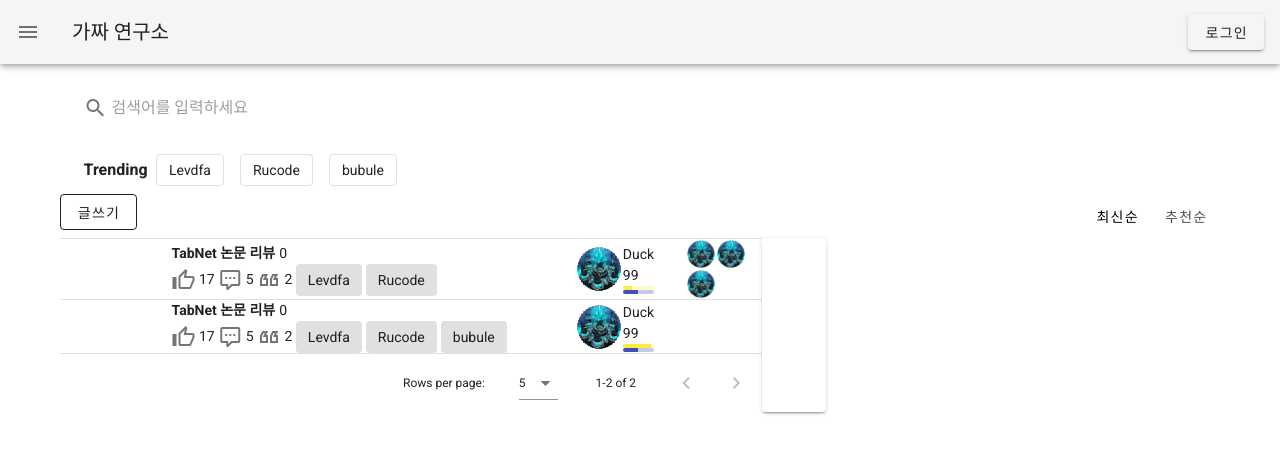
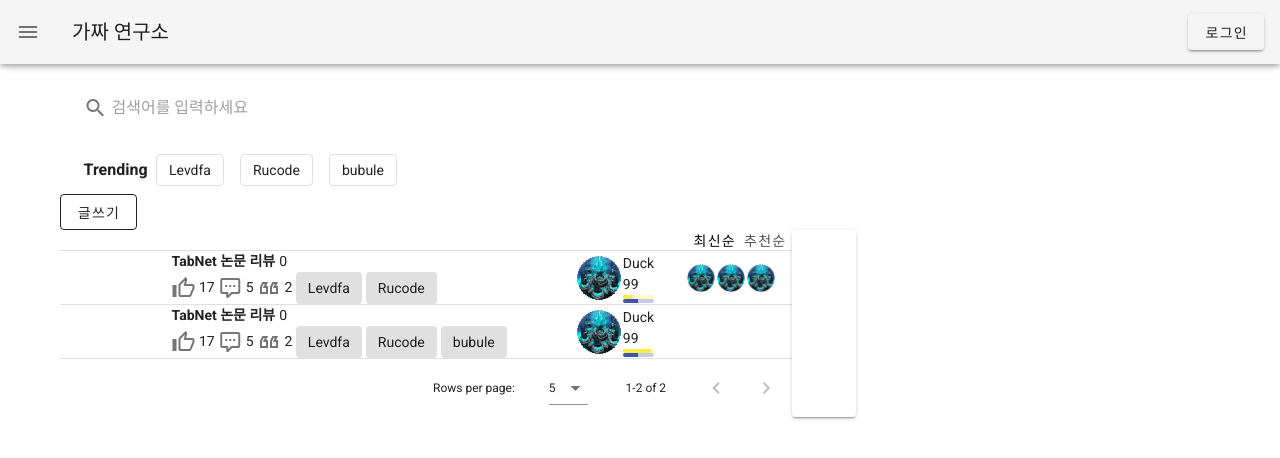
Before and after one commit to pseudolab/PseudoFront, a Nuxt app: page /archive in a window 1280 px wide. Shown: the top 458 px of the page. Built offline with nearby package versions, Linux system fonts and the light colour scheme.

Commit message:
Move: Table.vue 상단에 그려질 <hr> 내부로 이동

```diff
--- a/components/common/Table.vue
+++ b/components/common/Table.vue
@@ -1,5 +1,9 @@
 <template>
-  <div>
+  <article class="table">
+    <v-btn-toggle mandatory group dense class="table--sort d-flex justify-end">
+      <v-btn class="table--sort__btn">최신순</v-btn>
+      <v-btn class="table--sort__btn">추천순</v-btn>
+    </v-btn-toggle>
     <hr
       :style="{
         border: 'none',
@@ -12,7 +16,6 @@
       :headers="headers"
       :items="tableData"
       :items-per-page="5"
-      class="table"
       :loading="false"
       @click:row="clickRow"
     >
@@ -85,7 +88,7 @@
         </div>
       </template>
     </v-data-table>
-  </div>
+  </article>
 </template>
 <script>
 /*
@@ -147,11 +150,19 @@ export default {
     justify-content: center;
     align-items: center;
   }
-  &__contributer {
-    display: grid;
-    grid-template-rows: repeat(2, 1fr);
-    grid-template-columns: repeat(2, 1fr);
-    justify-items: center;
+  &--sort {
+    &__btn {
+      margin: 0 3px 0 0 !important;
+      padding: 0 !important;
+      height: 20px !important;
+    }
+    & .v-btn--active > .v-btn__content {
+      color: #000;
+    }
+    &
+      .v-btn:not(.v-btn--text):not(.v-btn--outlined):not(:hover).v-btn--active:before {
+      opacity: 0;
+    }
   }
 }
 </style>
--- a/pages/archive/index.vue
+++ b/pages/archive/index.vue
@@ -10,13 +10,7 @@
       <strong>Trending</strong>
       <ChipBoadr :chips="chips" @changeSelectedChips="changeSelectedChips" />
     </article>
-    <article class="archive--btn-box d-flex justify-space-between">
-      <v-btn outlined> 글쓰기 </v-btn>
-      <v-btn-toggle mandatory group dense class="archive--btn-box--sort">
-        <v-btn>최신순</v-btn>
-        <v-btn>추천순</v-btn>
-      </v-btn-toggle>
-    </article>
+    <v-btn outlined> 글쓰기 </v-btn>
     <div class="d-flex">
       <Table :table-data="tableData" :loading="loading" />
       <RankBoard />
@@ -125,15 +119,3 @@ export default {
   },
 }
 </script>
-<style lang="scss">
-.archive {
-  &--btn-box {
-    & .v-btn--active > .v-btn__content {
-      color: #000;
-    }
-    & .v-btn:not(.v-btn--text):not(.v-btn--outlined).v-btn--active:before {
-      opacity: 0;
-    }
-  }
-}
-</style>
```
